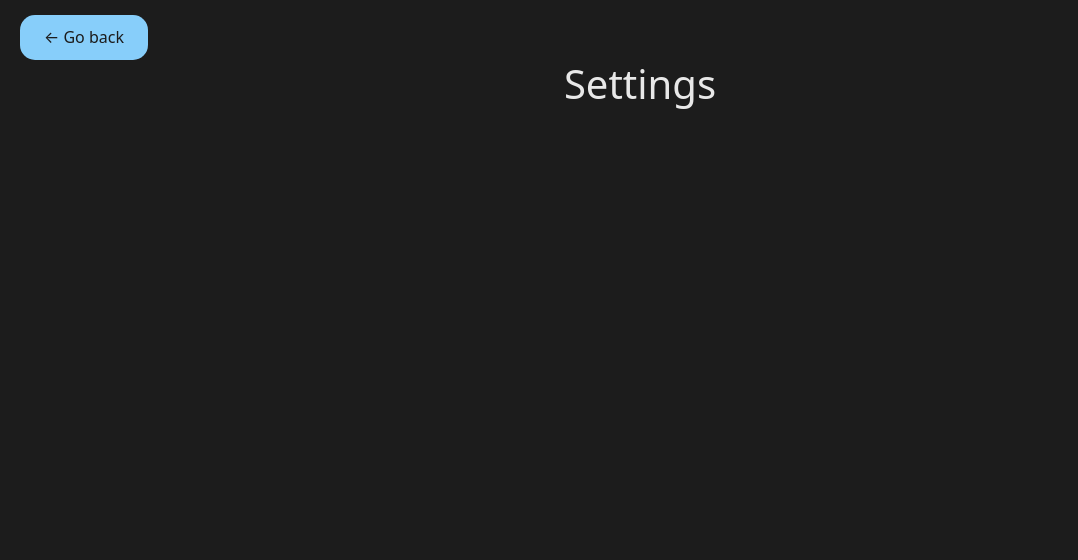
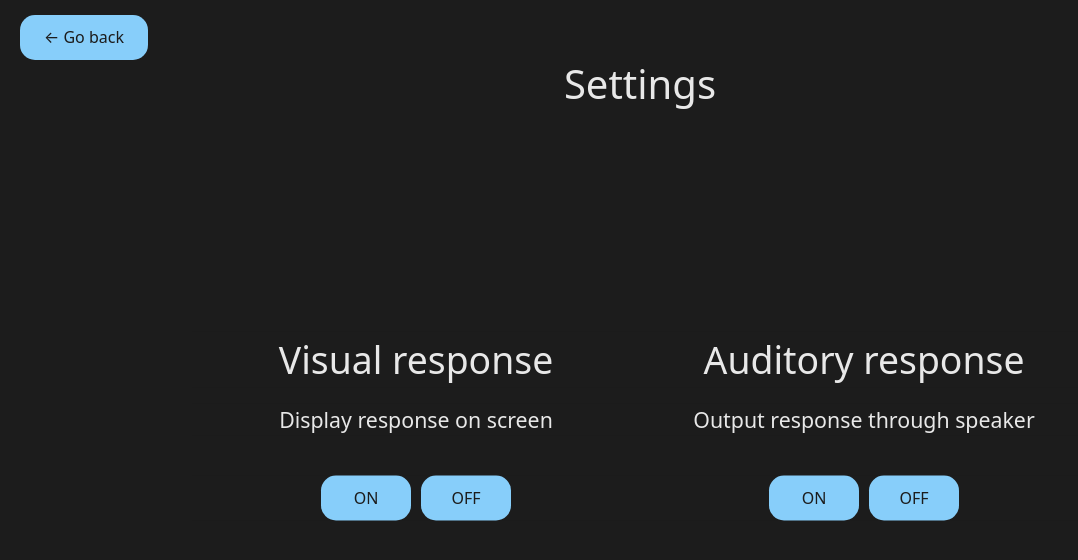
Before and after one commit to wsi1/Bubba-Band, a React (Create React App) app in the folder frontend/: page /interpretation in a window 1280 px wide. Both pictures are taken after a click on the button "⚙ Settings". Shown: the top 560 px of the page, without its empty margins (0-1078 px from the left). Built offline with nearby package versions, Linux system fonts and the light colour scheme; no server answers.

Commit message:
maybe....

```diff
--- a/frontend/src/Calibration/AddGesture.js
+++ b/frontend/src/Calibration/AddGesture.js
@@ -54,7 +54,7 @@ const AddGesture = (props) => {
           <form onSubmit={(e, ) => {
               handleSubmit(e, state.value, props.setter, props.parentState)
             }}>
-            <input type="text" value={state.value} onChange={ (e) => {handleChange(e, setState)}} />
+            <input type="text" autoFocus value={state.value} onChange={ (e) => {handleChange(e, setState)}} />
             <input type="submit" value="Add Gesture" />
           </form>
         </div>
--- a/frontend/src/Calibration/Calibration.css
+++ b/frontend/src/Calibration/Calibration.css
@@ -13,6 +13,17 @@ img {
     margin-bottom: 15px;
     width: 50%;
     border: 10px;
+}
+
+hr.divide {
+    width: 75%;
+    margin-left: 12.5%;
+    margin-top: 50px;
+    opacity: 1;
+    border: 1px solid darkgrey;
+
+
+
 }
 
 .calibrate {
@@ -61,10 +72,10 @@ img {
 }
 
 .gestures {
-    margin-top: 50px;
+    margin-top: 20px;
     display: flex;
     flex-wrap: wrap;
     justify-content: center;
     align-items: flex-start;
-    gap: 500px 30px;
+    gap: 50px 30px;
 }
--- a/frontend/src/Calibration/Calibration.js
+++ b/frontend/src/Calibration/Calibration.js
@@ -45,7 +45,8 @@ const Calibration = (props) => {
             <br />
             <button className="add" onClick={() => {changeView("add", state, setState)}}>Add Gesture +</button>
             <br />
-
+            <hr className="divide"/>
+            <br />
             <div className="gestures">
               {(state.gestures).map( (gesture) =>
                 <button type="button">{gesture}</button>
--- a/frontend/src/Interpretation/Interpretation.css
+++ b/frontend/src/Interpretation/Interpretation.css
@@ -40,6 +40,12 @@ p {
   bottom: 0px;
 }
 
+#maybe {
+  position: absolute;
+  left: 200px;
+  bottom: 0px;
+}
+
 .hidden {
   opacity: 0;
 }
--- a/frontend/src/Interpretation/Interpretation.js
+++ b/frontend/src/Interpretation/Interpretation.js
@@ -4,9 +4,11 @@ import waiting from '../images/messages-typing.gif'; // Tell webpack this JS fil
 import checkmark from '../images/checkmark.png'; // Tell webpack this JS file uses this image
 import xmark from '../images/xmark.png'; // Tell webpack this JS file uses this image
 import wave from '../images/wave.gif'; // Tell webpack this JS file uses this image
+import maybe from '../images/maybe.gif'; // Tell webpack this JS file uses this image
 import yes_audio from '../audios/yes.mp3';
 import no_audio from '../audios/no.mp3';
 import hi_audio from '../audios/hi.mp3';
+import maybe_audio from '../audios/maybe.mp3';
 import { useHistory } from 'react-router-dom';
 import Settings from './Settings';
 import "./Interpretation.css";
@@ -56,6 +58,20 @@ function displayResponse(setState, response) {
                 text: 'Waiting for a response...'
             });
         }, 3000);
+    } else if (response == 'maybe') {
+        console.log('maybe branch');
+        new Audio(maybe_audio).play();
+        setState({
+            image: maybe,
+            text: 'Maybe...',
+            backgroundColor: '#f5a85b'
+        });
+        setTimeout(() => {
+            setState({
+                image: waiting,
+                text: 'Waiting for a response...',
+            });
+        }, 3000);
     }
 };
 
@@ -71,8 +87,21 @@ function setViewToSettings(state, setState) {
 
 const Interpretation = (props) => {
     const socket = useContext(SocketContext);
+    let currGesture = ""
+    let numCurrGesture = 0
 
-    const socketHandler = (data) => console.log(data);
+    // TODO: should I be using a mutex for incrementing the value??
+    // Handle the data from socket to keep track of number of gestures
+    function socketHandler(data) {
+        if (data.gesture == currGesture) {
+            numCurrGesture += 1;
+        }
+        else {
+            currGesture = data.gesture;
+            numCurrGesture = 0;
+        }
+    }
+
     useEffect(() => {
         // as soon as the component is mounted, do the following tasks:
         // subscribe to socket events
@@ -84,6 +113,26 @@ const Interpretation = (props) => {
           socket.off("frontend", socketHandler);
         };
     }, [socket]);
+
+    function interpretGesture() {
+        if (currGesture == "soft tap") {
+            if (numCurrGesture == 1) {
+                displayResponse(setState, 'maybe');
+            }
+        }
+        else if (currGesture == "hard tap") {
+            if (numCurrGesture == 1) {
+                displayResponse(setState, 'yes');
+            }
+            else if (numCurrGesture == 2) {
+                displayResponse(setState, 'hi');
+            }
+        }
+        currGesture = "";
+        numCurrGesture = 0;
+    }
+
+    const interpretEvery2Seconds = window.setInterval(interpretGesture, 2000);
 
     const history = useHistory();
     const [state, setState] = useState({
@@ -115,6 +164,7 @@ const Interpretation = (props) => {
                     <button id="yes" onClick={() => displayResponse(setState, 'yes')}>yes</button>
                     <button id="no" onClick={() => displayResponse(setState, 'no')}>no</button>
                     <button id="hi" onClick={() => displayResponse(setState, 'hi')}>hi</button>
+                    <button id="maybe" onClick={() => displayResponse(setState, 'maybe')}>maybe</button>
                 </div>
             </div>
 
--- a/frontend/src/Interpretation/Settings.css
+++ b/frontend/src/Interpretation/Settings.css
@@ -0,0 +1,43 @@
+.content {
+  margin-top: 2%;
+  position: absolute;
+  top: 50%;
+  left: 50%;
+  -ms-transform: translate(-50%, -50%);
+  transform: translate(-50%, -50%);
+  display: flex;
+  align-content: center;
+  justify-content: center;
+  width: 70vw;
+}
+
+.settings {
+  width: 90%;
+}
+
+.buttonContainer {
+  display: flex;
+  align-content: center;
+  justify-content: center;
+  column-gap: 10px;
+  margin-top: 40px;
+}
+
+.settingsButton {
+  line-height: 5px;
+  width: 90px;
+}
+
+.descr {
+  font-size: 16pt;
+  padding-top: 0px;
+}
+
+p {
+  padding: 0px;
+  margin: 0px;
+}
+
+.title {
+  font-size: 28pt;
+}
--- a/frontend/src/Interpretation/Settings.js
+++ b/frontend/src/Interpretation/Settings.js
@@ -26,6 +26,25 @@ const Settings = (props) => {
   return (
     <div>
       <button class="goBackButton" onClick={() => goBack(props.parentState, props.setter)}>← Go back</button>
+      <div class="content">
+        <div class="settings">
+          <p class="title">Visual response</p>
+          <p class="descr">Display response on screen</p>
+          <div class="buttonContainer">
+            <button class="settingsButton" onClick={() => console.log("on")}>ON</button>
+            <button class="settingsButton" onClick={() => console.log("off")}>OFF</button>
+          </div>
+        </div>
+        <div class="settings">
+          <p class="title">Auditory response</p>
+          <p class="descr">Output response through speaker</p>
+          <div class="buttonContainer">
+            <button class="settingsButton" onClick={() => console.log("on")}>ON</button>
+            <button class="settingsButton" onClick={() => console.log("off")}>OFF</button>
+          </div>
+        </div>
+      </div>
+
       <h1>Settings</h1>
     </div>
   );
```
Also changed, not shown: 2 other files (tests, documents, lock files or other folders).
